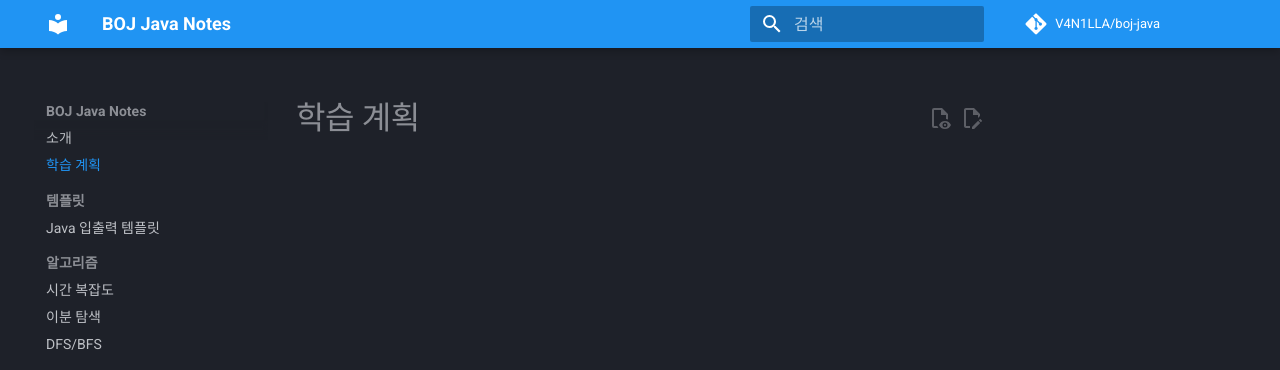
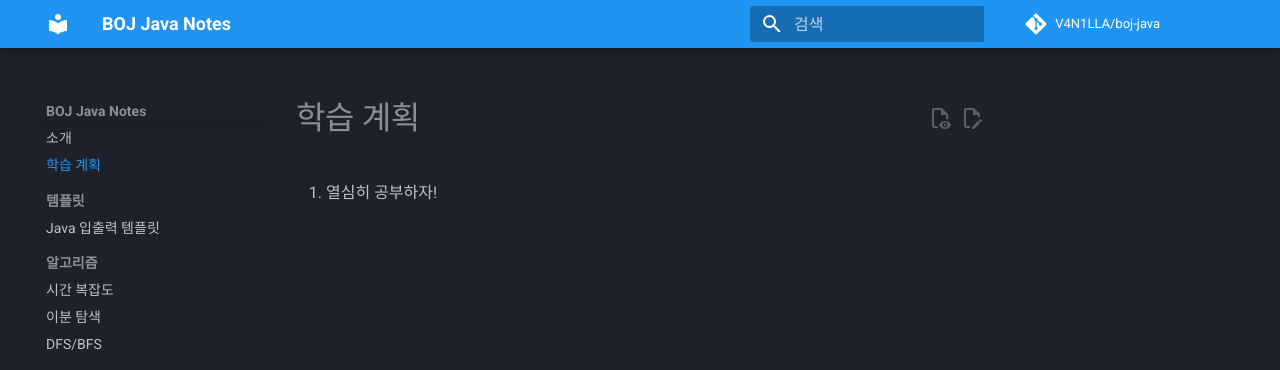
Before and after one commit to V4N1LLA/boj-java, an MkDocs documentation site: the page built from docs/study-plan.md, in a window 1280 px wide. Shown: the top 370 px of the page. Built offline with MkDocs 1.6.1 and Material for MkDocs 9.7.7, drawn with Linux system fonts in a browser that asks for light colours; comment, search, counter and statistics services are not loaded.

Commit message:
:memo: docs(study-plan): 학습 계획 페이지 초안 추가

```diff
--- a/docs/study-plan.md
+++ b/docs/study-plan.md
@@ -1 +1,3 @@
 # 학습 계획
+
+1. 열심히 공부하자!
```
